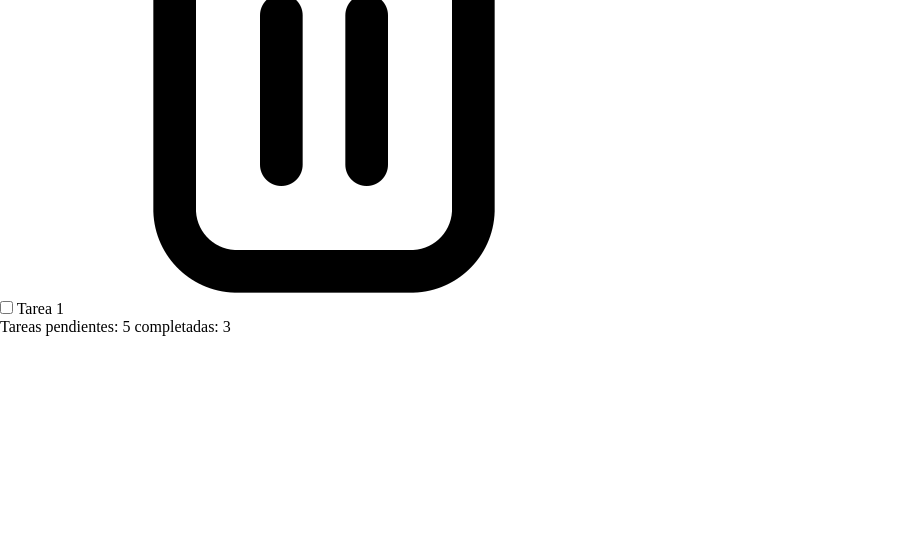
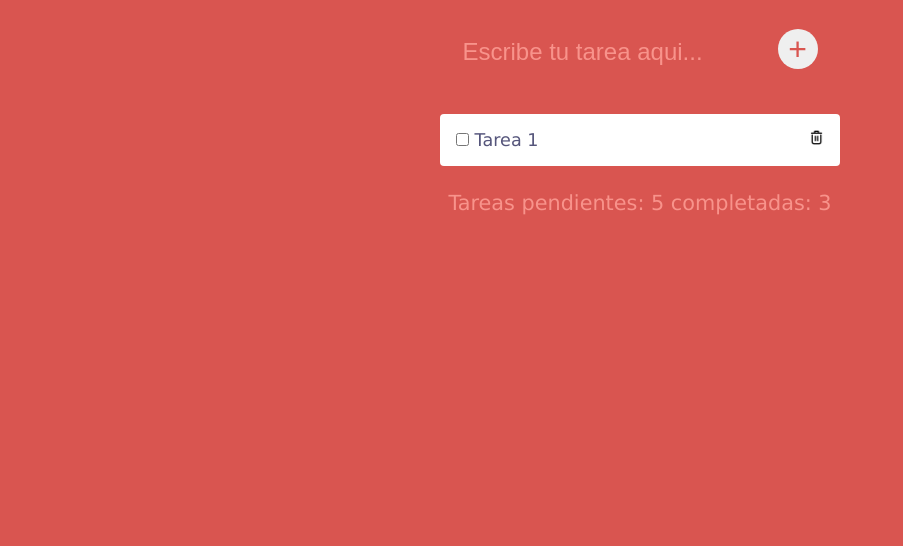
Before and after one commit to victicor1989/to-do-list, a plain HTML site: page index.html in a window 1280 px wide. Shown: the part 254-800 px from the top of the page, without its empty margins (0-903 px from the left). Drawn offline with Linux system fonts and the light colour scheme.

Commit message:
v1.1 se termina maquetacion de HTML y CSS

```diff
--- a/style.css
+++ b/style.css
@@ -10,3 +10,83 @@
     margin: 0;
     padding: 0;
 }
+
+body {
+    font-family: 'Lucida Sans', 'Lucida Sans Regular', 'Lucida Grande', 'Lucida Sans Unicode', Geneva, Verdana, sans-serif;
+    background-color: var(--orange);
+}
+
+h1 {
+    margin-top: 200px;
+    color: var(--white);
+    text-align: center;
+}
+
+form {
+    width: 400px;
+    margin: 45px auto;
+    text-align: center;
+}
+
+form input[type="text"] {
+    background-color: var(--orange);
+    color: var(--white);
+    border-style: none;
+    font-size: 1.5em;
+}
+
+form input[type="text"]::placeholder {
+    color: var(--very-light-orange);
+}
+
+form input[type="text"]:focus {
+    outline: none;
+}
+
+form input[type="submit"] {
+    font-size: 2em;
+    width: 40px;
+    height: 40px;
+    border-radius: 50%;
+    border-style: none;
+    color: var(--orange);
+}
+
+form input[type="submit"]:hover {
+    background-color: var(--very-light-orange);
+    cursor: pointer;
+    color: var(--white);
+}
+
+.list-container {
+    width: 400px;
+    margin: 0 auto;
+}
+
+.task-container {
+    background-color: var(--white);
+    display: flex;
+    justify-content: space-between;
+    margin-bottom: 6px;
+    padding: 16px;
+    border-radius: 4px;
+    font-size: 1.1em;
+    font-weight: 500;
+    color: var(--gray);
+}
+
+.closeBtn {
+    width: 15px;
+    height: 15px;
+}
+
+.closeBtn:hover {
+    cursor: pointer;
+}
+
+#stats {
+    margin-top: 25px;
+    font-size: 1.3em;
+    color: var(--very-light-orange);
+    text-align: center;
+}
```
